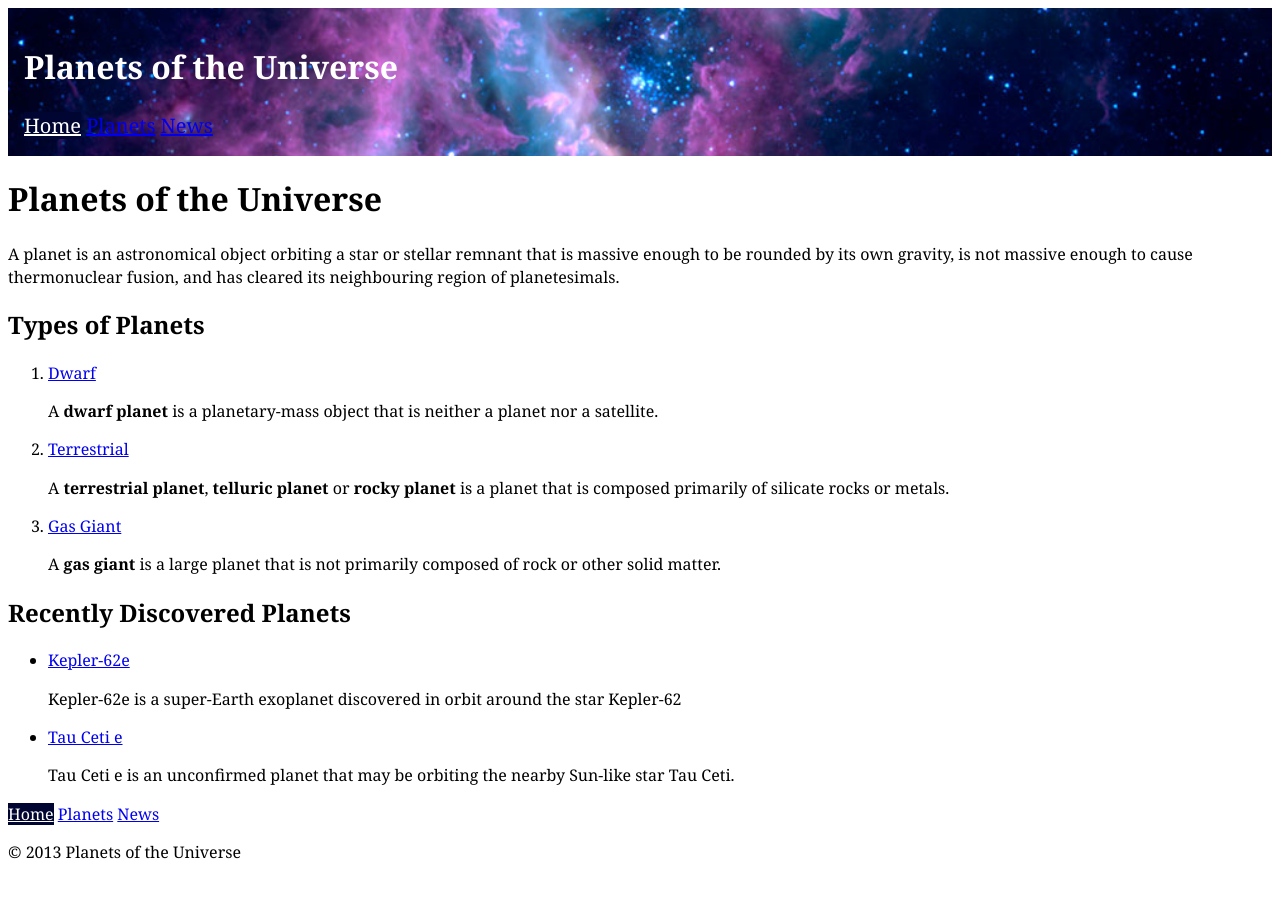
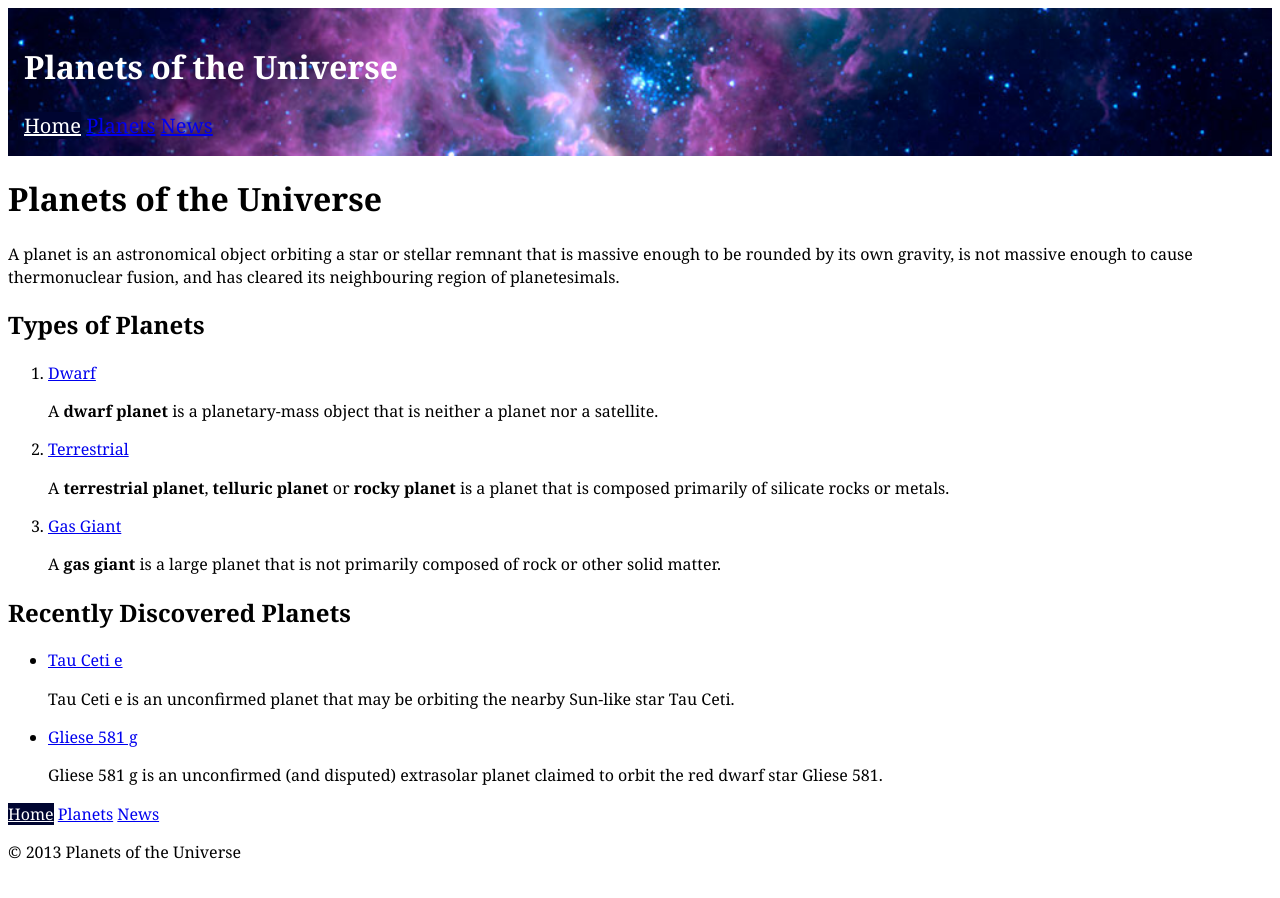
Before and after one commit to kamilkoterba/planets-example, a Jekyll site: the page built from index.html, in a window 1280 px wide. Built offline with Jekyll 4.4.1, drawn with Linux system fonts in a browser that asks for light colours; Markdown is read by kramdown in place of the engine named in the settings.

Commit message:
removing category

```diff
--- a/_posts/recently-discovered/2013-01-01-kepler-62-e.md
+++ b/_posts/recently-discovered/2013-01-01-kepler-62-e.md
@@ -3,7 +3,6 @@
 title: Kepler-62e
 meta: Kepler-62e is a super-Earth exoplanet discovered in orbit around the star Kepler-62
 source: http://en.wikipedia.org/wiki/Kepler-62-e
-category: recently-discovered
 ---
 
 *Kepler-62e* is a super-Earth exoplanet discovered in orbit around the star Kepler-62, the second outermost of five such planets discovered by NASA’s Kepler spacecraft.
```
